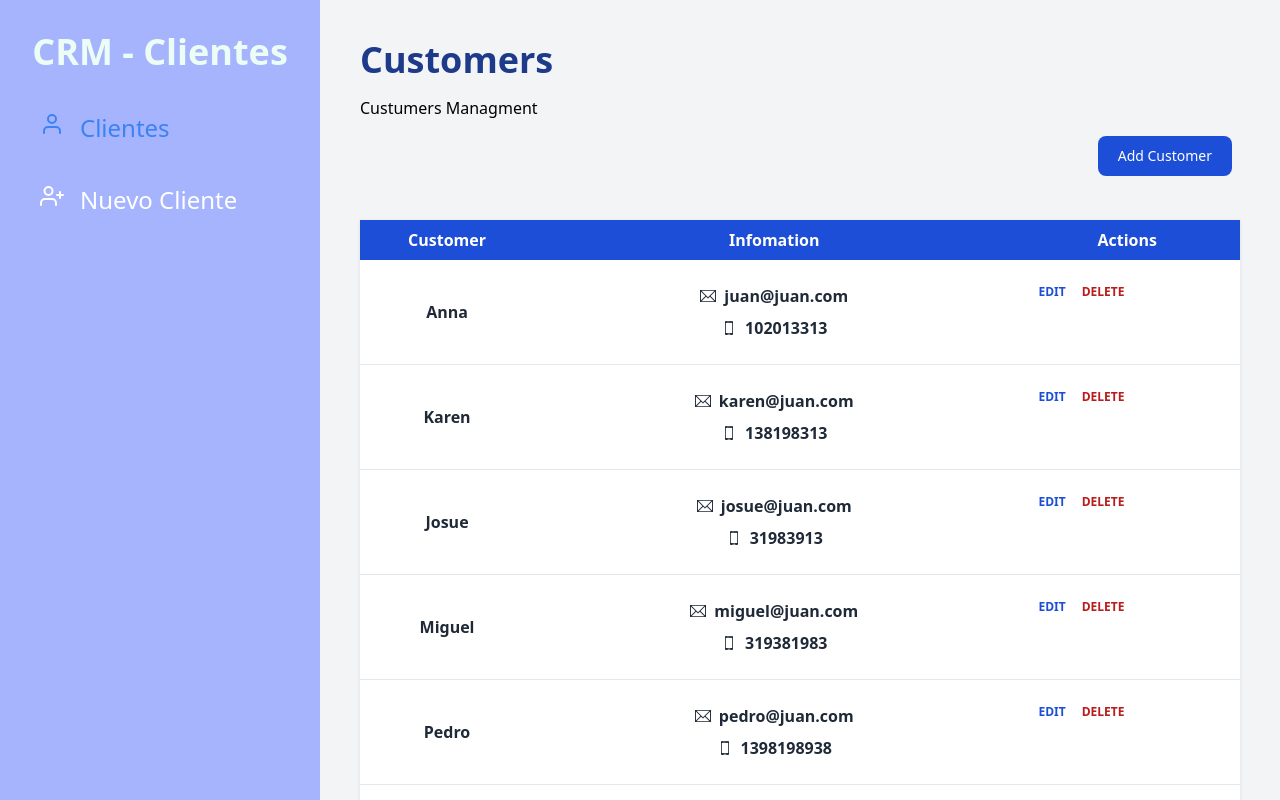
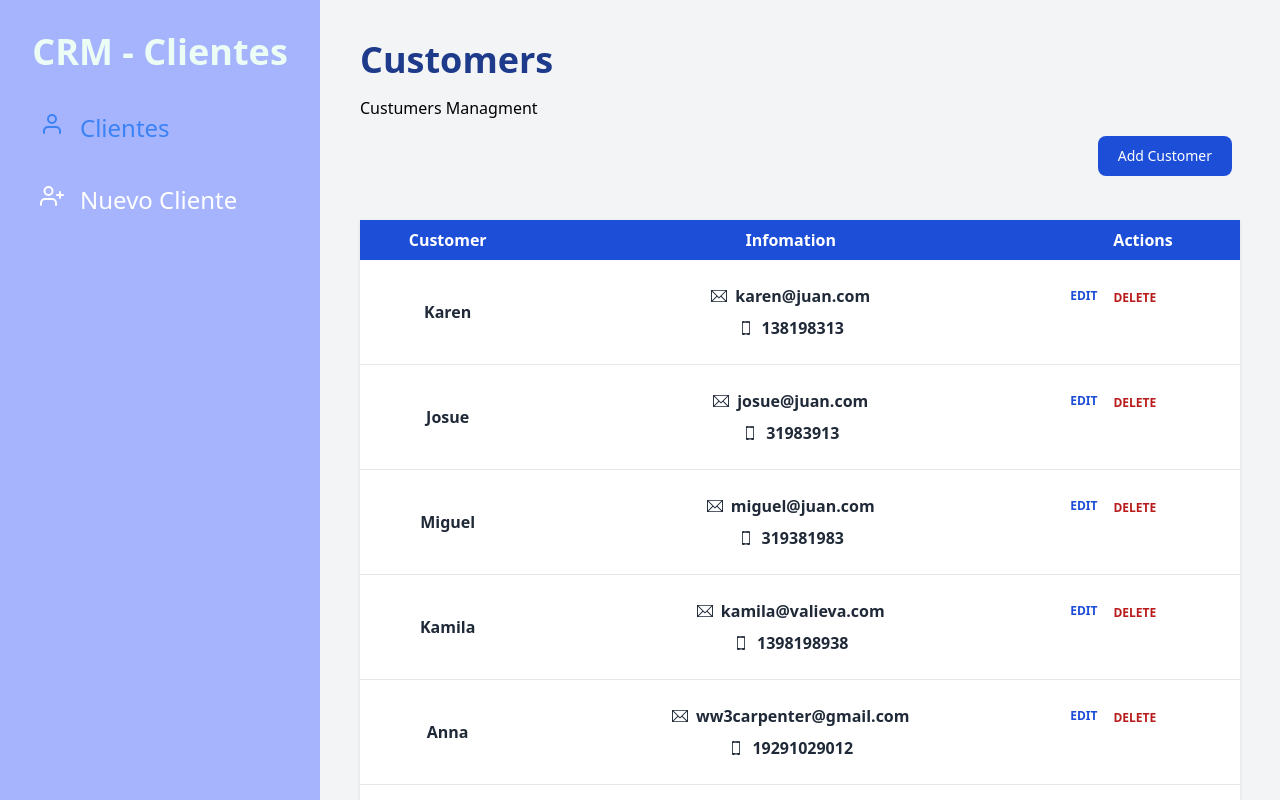
Before and after one commit to miguel8arivera/client-managment, a React (Vite) app: page / in a window 1280 px wide. Built offline with nearby package versions, Linux system fonts and the light colour scheme; data requests are answered from the project's data file.

Commit message:
created method delete in endpoint, Customer.tsx file, customer.tsx modificated

```diff
--- a/db.json
+++ b/db.json
@@ -1,12 +1,5 @@
 {
   "customer": [
-    {
-      "name": "Anna",
-      "company": "Russia",
-      "email": "juan@juan.com",
-      "phone": "102013313",
-      "id": 1
-    },
     {
       "id": 2,
       "name": "Karen",
@@ -29,13 +22,6 @@
       "company": "Codigo Con Juan"
     },
     {
-      "id": 5,
-      "name": "Pedro",
-      "phone": 1398198938,
-      "email": "pedro@juan.com",
-      "company": "Codigo Con Juan"
-    },
-    {
       "id": 6,
       "name": "Kamila",
       "phone": 1398198938,
@@ -48,6 +34,13 @@
       "email": "ww3carpenter@gmail.com",
       "phone": "19291029012",
       "id": 7
+    },
+    {
+      "name": "Euvgenia",
+      "company": "Russia",
+      "email": "correonuevo736512+48@gmail.com",
+      "phone": "19291029012",
+      "id": 8
     }
   ]
 }
--- a/src/components/Customer.tsx
+++ b/src/components/Customer.tsx
@@ -1,8 +1,14 @@
 import { FC } from 'react';
+import { deleteCustomer } from '../data/customers';
 
 import { TfiEmail } from 'react-icons/tfi';
 import { GiSmartphone } from 'react-icons/gi';
-import { useNavigate } from 'react-router-dom';
+import { Form, redirect, useNavigate } from 'react-router-dom';
+
+export async function action({ params }) {
+  await deleteCustomer(params.customerId);
+  return redirect('/');
+}
 
 const Customer: FC = function ({ customer }) {
   const navigate = useNavigate();
@@ -32,12 +38,23 @@ const Customer: FC = function ({ customer }) {
         >
           Edit
         </button>
-        <button
-          type="button"
-          className="text-red-700 hover:text-red-800 uppercase font-semibold text-xs"
+
+        <Form
+          method="post"
+          action={`/customer/${id}/destroy`}
+          onSubmit={(e) => {
+            if (!confirm('Are you sure you want to delete this customer?')) {
+              e.preventDefault();
+            }
+          }}
         >
-          Delete
-        </button>
+          <button
+            type="submit"
+            className="text-red-700 hover:text-red-800 uppercase font-semibold text-xs"
+          >
+            Delete
+          </button>
+        </Form>
       </td>
     </tr>
   );
--- a/src/data/customers.ts
+++ b/src/data/customers.ts
@@ -39,3 +39,14 @@ export async function updateCustomer(id, data) {
     console.log(error);
   }
 }
+
+export async function deleteCustomer(id) {
+  try {
+    const res = await fetch(`${import.meta.env.VITE_API_URL}/${id}`, {
+      method: 'DELETE',
+    });
+    await res.json();
+  } catch (error) {
+    console.log(error);
+  }
+}
--- a/src/main.tsx
+++ b/src/main.tsx
@@ -12,6 +12,7 @@ import EditPage, {
 import NewCustomerPage, {
   action as newCustomerAction,
 } from './pages/NewCustomerPage';
+import { action as DeleteCustomerAction } from './components/Customer';
 
 const Router = createBrowserRouter([
   {
@@ -38,6 +39,10 @@ const Router = createBrowserRouter([
         action: EditCustomerAction,
         errorElement: <ErrorPage />,
       },
+      {
+        path: 'customer/:customerId/destroy',
+        action: DeleteCustomerAction,
+      },
     ],
   },
 ]);
```
